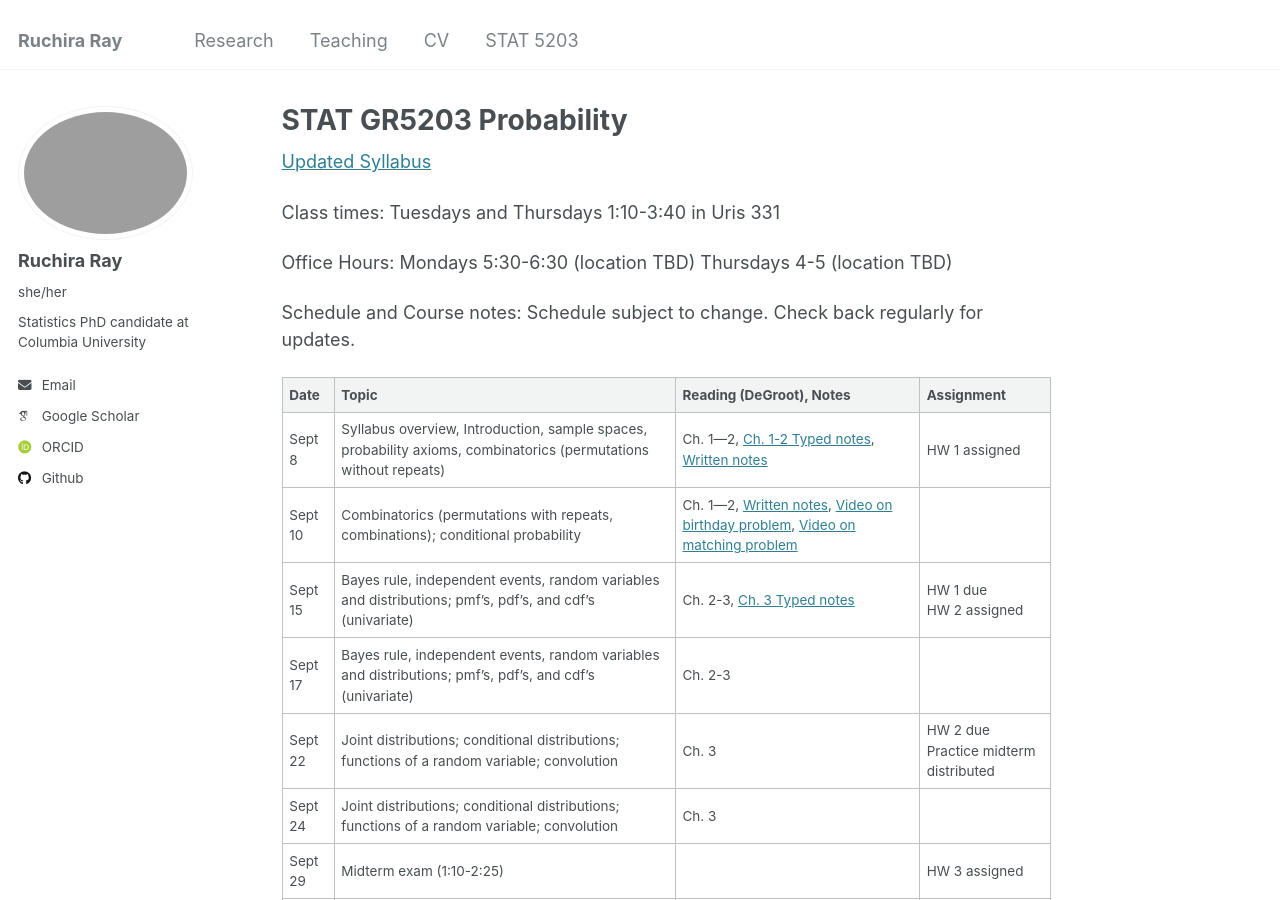
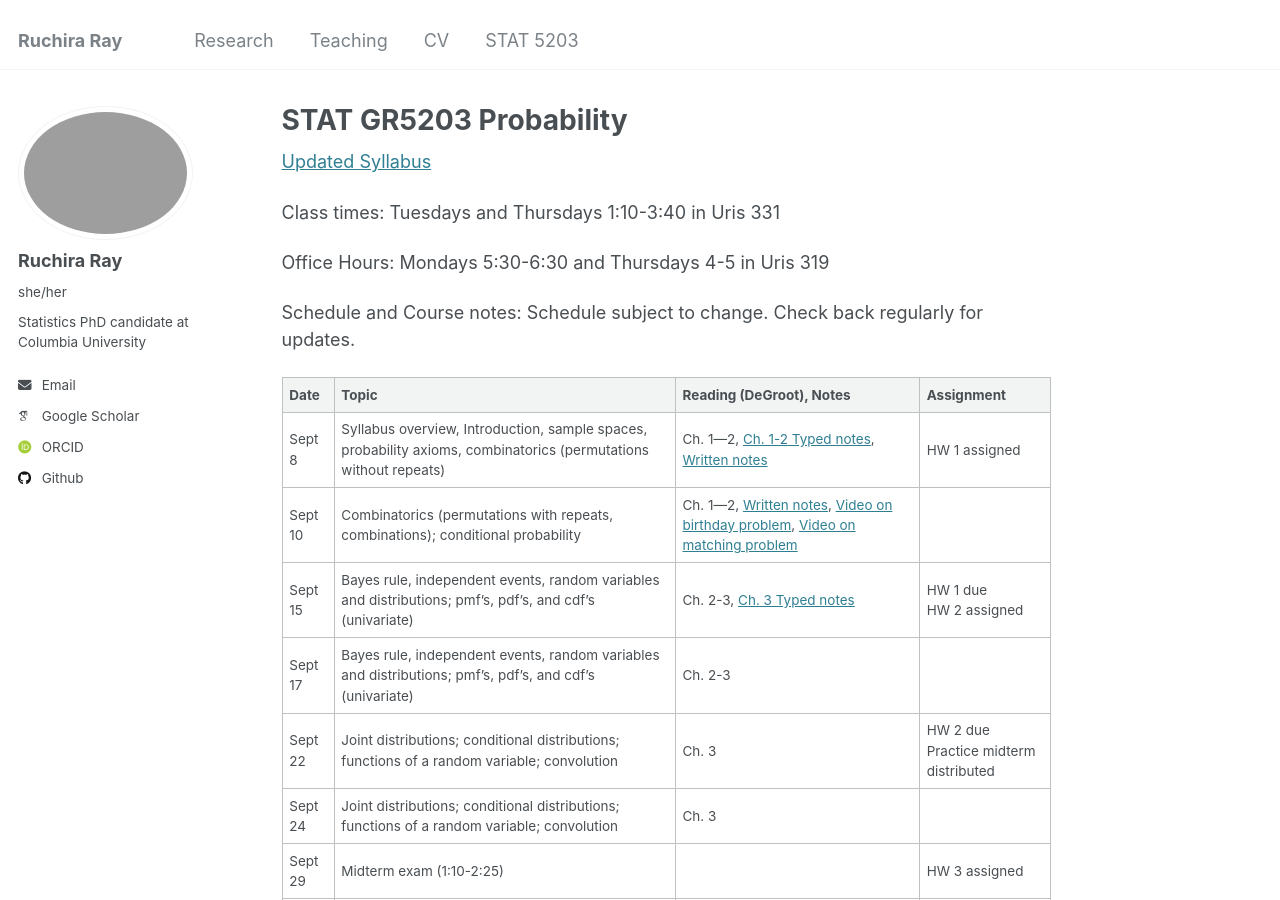
Before and after one commit to rray123/rray123.github.io, a Jekyll site: the page built from _pages/STAT5203.md, in a window 1280 px wide and 900 px high. Built offline with Jekyll 4.4.1, drawn with Linux system fonts in a browser that asks for light colours; some web fonts are replaced.

Commit message:
Update STAT5203.md

```diff
--- a/_pages/STAT5203.md
+++ b/_pages/STAT5203.md
@@ -12,8 +12,7 @@ output:
 Class times: Tuesdays and Thursdays 1:10-3:40 in Uris 331
 
 Office Hours:
-Mondays 5:30-6:30 (location TBD)
-Thursdays 4-5 (location TBD)
+Mondays 5:30-6:30 and Thursdays 4-5 in Uris 319
 
 Schedule and Course notes:
 Schedule subject to change. Check back regularly for updates.
```
